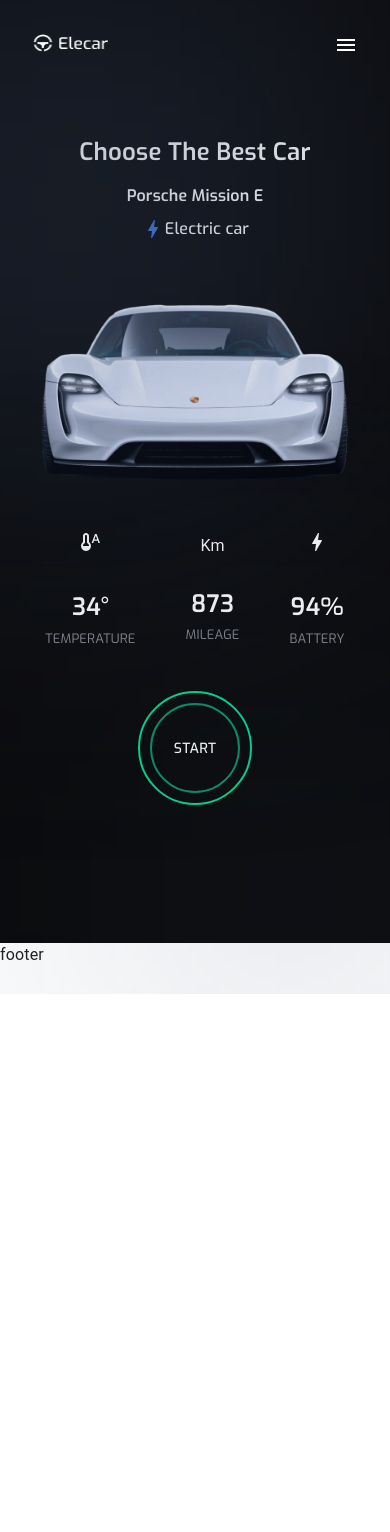
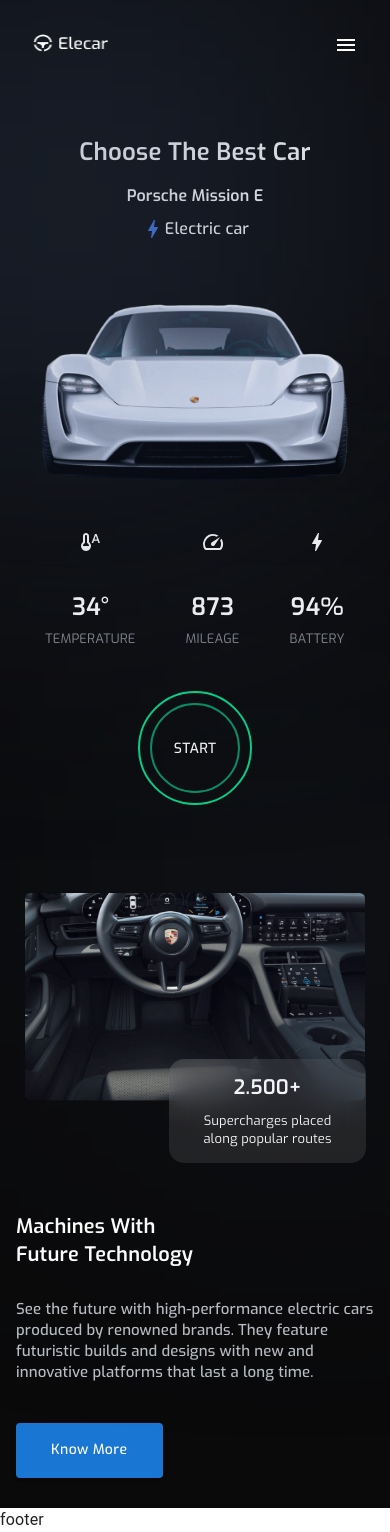
Before and after one commit to FaizaaanMohammed/Car-Rental, a React (Create React App) app: page / in a window 390 px wide. Before the commit the page ends 994 px from the top, so only its background shows below. Built offline with nearby package versions, Linux system fonts and the light colour scheme.

Commit message:
add second section technology part make fully responsive for mobile , tablate and laptop

```diff
--- a/src/Layout/Navbar/Navbar.jsx
+++ b/src/Layout/Navbar/Navbar.jsx
@@ -15,6 +15,7 @@
 import Button from "@mui/material/Button";
 import { Container } from "@mui/material";
 import logo from "../../Assets/images/Logo.png";
+
 
 const drawerWidth = 240;
 const navItems = ["Home", "About", "Popular", "Featured"];
--- a/src/cms/Home/Home.jsx
+++ b/src/cms/Home/Home.jsx
@@ -1,19 +1,22 @@
-import { Box, Container, Typography } from "@mui/material";
+import { Box, Button, Container, Grid, Typography } from "@mui/material";
 import React from "react";
 import Navbar from "../../Layout/Navbar/Navbar";
 import BoltIcon from "@mui/icons-material/Bolt";
 import car1 from "../../Assets/images/car1.png";
 import ThermostatAutoIcon from "@mui/icons-material/ThermostatAuto";
-import Hero from '../Home/Home.module.css'
+import Hero from "../Home/Home.module.css";
+import SpeedIcon from "@mui/icons-material/Speed";
+import gearbox from "../../Assets/images/AboutPicture.png";
 
 const Home = () => {
   const temp = [
     { icon: <ThermostatAutoIcon />, title: "34°", descr: "TEMPERATURE" },
-    { icon: "Km", title: "873", descr: "MILEAGE" },
+    { icon: <SpeedIcon />, title: "873", descr: "MILEAGE" },
     { icon: <BoltIcon />, title: "94%", descr: "BATTERY" },
   ];
   return (
-    <Box sx={{ backgroundColor: "#0A0A0B", paddingBottom: "150px" }}>
+    <>
+      <Box sx={{ backgroundColor: "#0A0A0B", paddingBottom: "70px" }}>
         <Navbar />
         {/* end navbar */}
         {/* redical */}
@@ -37,7 +40,7 @@
             backgroundColor: "rgba(55, 74, 109, 70%)",
             filter: "blur(180px)",
             position: "absolute",
-          bottom: {xs:'-150px',sm:"-180px"},
+            bottom: { xs: "-150px", sm: "-180px" },
             right: "0px",
             zIndex: "1",
           }}
@@ -58,7 +61,7 @@
               sx={{
                 color: "#fff",
                 fontFamily: "Exo",
-              fontSize: {xs:'24px',sm:"36px"},
+                fontSize: { xs: "24px", sm: "36px" },
                 fontWeight: "600",
                 paddingBottom: "15px",
               }}
@@ -69,7 +72,7 @@
               sx={{
                 color: "#fff",
                 fontFamily: "Exo",
-              fontSize: {xs:'16px',sm:"24px"},
+                fontSize: { xs: "16px", sm: "24px" },
                 fontWeight: "600",
                 paddingBottom: "10px",
                 lineHeight: "140%",
@@ -110,7 +113,7 @@
                     <Box
                       sx={{
                         color: "#fff",
-                      padding: {xs:"0px 25px",sm:"0px 50px"},
+                        padding: { xs: "0px 25px", sm: "0px 50px" },
                         textAlign: "right",
                         display: "flex",
                         justifyContent: "center",
@@ -157,15 +160,15 @@
                   border: "2px solid #099260",
                   borderRadius: "50%",
                   outline: "2px solid #02DB8A",
-                outlineOffset:"10px",
-                display:"flex",
-                justifyContent:"center",
-                alignItems:"center",
-                color:"#fff",
-                fontFamily:"Exo",
-                fontWeight:"500",
-                fontSize:"14px",
-                cursor:"pointer"
+                  outlineOffset: "10px",
+                  display: "flex",
+                  justifyContent: "center",
+                  alignItems: "center",
+                  color: "#fff",
+                  fontFamily: "Exo",
+                  fontWeight: "500",
+                  fontSize: "14px",
+                  cursor: "pointer",
                 }}
               >
                 START
@@ -174,6 +177,106 @@
           </Box>
         </Container>
       </Box>
+      {/* // end of hero section */}
+      {/* start technology part */}
+      <Box sx={{ backgroundColor: "#0A0A0B", padding: {xs:"30px 0px",sm:"100px 0px"} }}>
+        <Container maxWidth="lg">
+          <Grid container>
+            <Grid xs={12} sm={12} md={6} sx={{display:"flex",justifyContent:"center",alignItems:"center"}}>
+              <Box sx={{ position: "relative",paddingBottom:{sm:"80px",md:"0px",xs:"80px"} }} >
+                <img src={gearbox} alt="" className={Hero.technologyPicture} />
+                <Box
+                  sx={{
+                    width: "197px",
+                    height: "104px",
+                    position: "absolute",
+                    right: {xs:"-1px",md:"-5px"},
+                    bottom: {xs:"25px",md:"-50px"},
+                    borderRadius: "15px",
+                    backgroundColor: "rgb(255,255,255,10%)",
+                    backdropFilter: "blur(16px)",
+                    display: "flex",
+                    justifyContent: "center",
+                    alignItems: "center",
+                    flexDirection: "column",
+                  }}
+                  className={Hero.technology}
+                >
+                  <Typography
+                    sx={{
+                      color: "#fff",
+                      fontSize: "20px",
+                      fontWeight: "600",
+                      lineHeight: "140%",
+                      fontFamily: "Exo",
+                      paddingBottom: "10px",
+                    }}
+                  >
+                    2.500+
+                  </Typography>
+                  <Typography
+                    sx={{
+                      color: "#fff",
+                      fontSize: "13px",
+                      textAlign: "center",
+                      fontFamily: "Exo",
+                      lineHeight:"140%"
+                    }}
+                  >
+                    Supercharges placed <br /> along popular routes
+                  </Typography>
+                </Box>
+              </Box>
+            </Grid>
+            <Grid xs={12} sm={12} md={6} sx={{sm:{display:"flex",justifyContent:"center",alignItems:"center"}}}>
+              <Box sx={{display:"flex",justifyContent:"center",alignItems:"flex-start",flexDirection:"column",paddingLeft:{md:"50px"}}}>
+                <Typography
+                  sx={{
+                    color: "#fff",
+                    fontSize: {xs:"20px",sm:"24px"},
+                    fontWeight: "600",
+                    fontFamily: "Exo",
+                    lineHeight: "140%",
+                    paddingBottom: {xs:"30px",sm:"40px"},
+                    paddingTop: "25px",
+                  }}
+                >
+                  Machines With <br /> Future Technology
+                </Typography>
+                <Typography
+                  sx={{
+                    color: "#BABEC4",
+                    fontSize: {xs:"15px",sm:"16px"},
+                    fontWeight: "500",
+                    fontFamily: "Exo",
+                    lineHeight: "140%",
+                    paddingBottom: {xs:"40px",sm:"40px"},
+                    letterSpacing: "0%",
+                  }}
+                >
+                  See the future with high-performance electric cars <br className={Hero.break} />{" "}
+                  produced by renowned brands. They feature futuristic <br className={Hero.break} />{" "}
+                  builds and designs with new and innovative platforms <br className={Hero.break} />{" "}
+                  that last a long time.
+                </Typography>
+                <Box>
+                  <Button
+                    variant="contained"
+                    sx={{
+                      padding: "15px 35px",
+                      textTransform: "capitalize",
+                      fontFamily: "Exo",
+                    }}
+                  >
+                    Know more
+                  </Button>
+                </Box>
+              </Box>
+            </Grid>
+          </Grid>
+        </Container>
+      </Box>
+    </>
   );
 };
 
--- a/src/cms/Home/Home.module.css
+++ b/src/cms/Home/Home.module.css
@@ -4,14 +4,32 @@
     .bannerCar{
         width: 280px;
     }
+    .technologyPicture{
+        width: 310px!important;
+        height: 208px!important;
+    }
 }
 @media (max-width:376px){
     .bannerCar{
         width: 290px;
+    }
+    .technologyPicture{
+        width: 312px!important;
+        height: 208px!important;
     }
 }
 @media (max-width:426px){
     .bannerCar{
         width: 310px;
     }
+    .break{
+        display:none;
+    }
+    .technologyPicture{
+        width: 340px!important;
+        height: 208px!important;
+    }
 }
+.technology{
+   backdrop-filter: blur(16px);
+}
```
Also changed, not shown: src/Assets/images/AboutPicture.png (added). Lines whose indentation alone changed are shown as unchanged.
